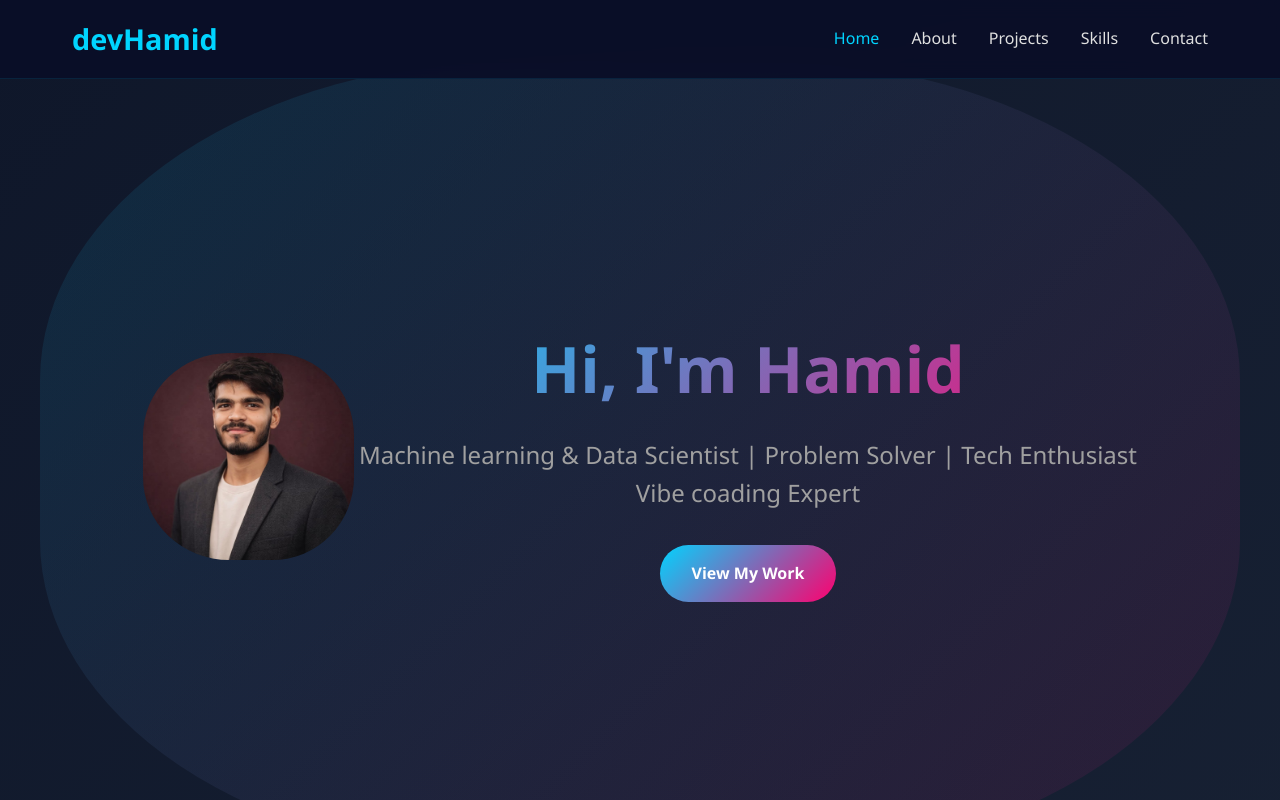
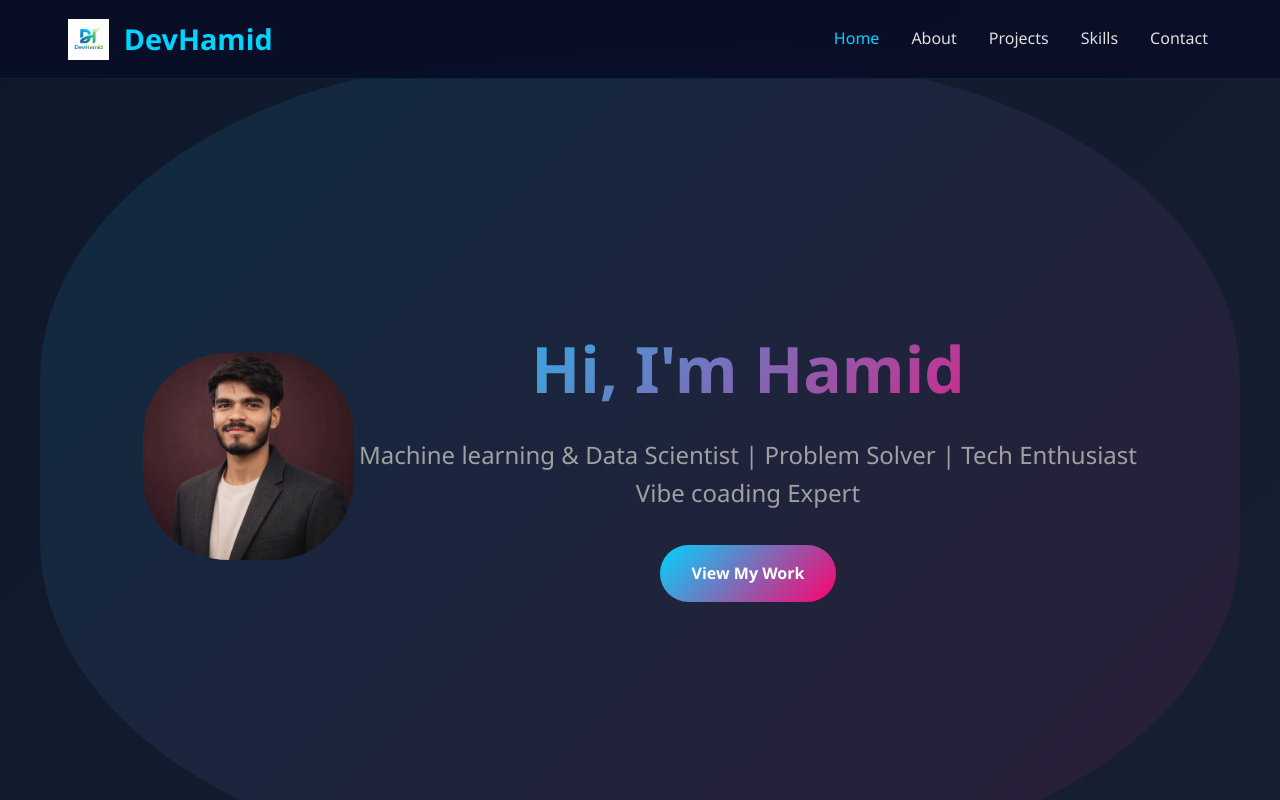
Before and after one commit to hamid9889/devhamid, a plain HTML site: page index.html in a window 1280 px wide. Shown: the top 800 px of the page. Drawn offline with Linux system fonts and the light colour scheme.

Commit message:
logo change

```diff
--- a/index.html
+++ b/index.html
@@ -11,7 +11,10 @@
     <!-- Navigation -->
     <nav class="navbar">
       <div class="nav-container">
-        <h2 class="logo">devHamid</h2>
+        <div class="logo-wrapper">
+          <img src="logo.png" alt="DevHamid Logo" class="logo-img" />
+          <h2 class="logo">DevHamid</h2>
+        </div>
         <ul class="nav-menu">
           <li><a href="#home" class="nav-link">Home</a></li>
           <li><a href="#about" class="nav-link">About</a></li>
--- a/styles.css
+++ b/styles.css
@@ -42,10 +42,26 @@ body {
     align-items: center;
 }
 
+.logo-wrapper {
+    display: flex;
+    align-items: center;
+    gap: 0.8rem;
+}
+
+.logo-img {
+    width: 42px;
+    height: 41px;
+    margin-left: -5px;
+    margin-right: -5px;
+    object-fit: contain;
+}
+
 .logo {
     color: var(--primary);
     font-size: 1.8rem;
     font-weight: bold;
+    padding-left: 7px;
+    padding-right: 7px;
 }
 
 .nav-menu {
```
Also changed, not shown: logo.png (added).
